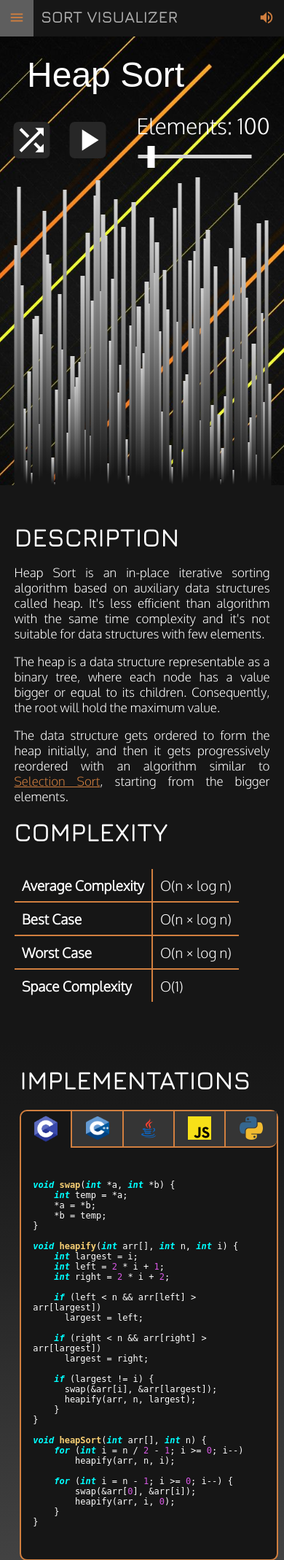
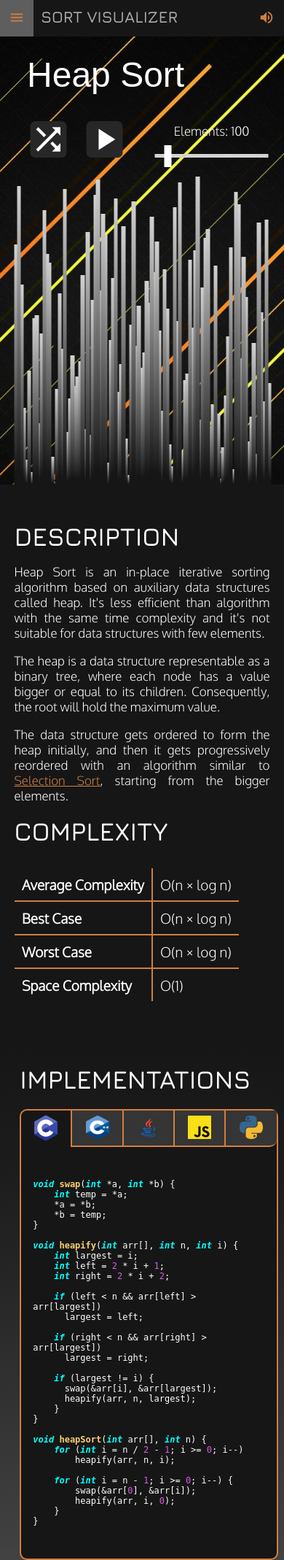
Before and after one commit to Myphz/sortvisualizer, a Flask app: page /heapsort/ in a window 390 px wide. Shown: the top 2138 px of the page at 73% size. Run offline with Flask 2, Linux system fonts and the light colour scheme; some libraries are stand-ins or nearby versions; some web fonts are replaced.

Commit message:
JS bugfixes

```diff
--- a/app.py
+++ b/app.py
@@ -14,7 +14,7 @@ limiter = Limiter(app, key_func=get_remote_address)
 TELEGRAM_KEY = os.environ.get("TELEGRAM_KEY")
 CHAT_ID = -1001520685235
 
-bot = Bot(TELEGRAM_KEY)
+# bot = Bot(TELEGRAM_KEY)
 
 @app.route("/")
 def home():
--- a/static/css/base_sort.css
+++ b/static/css/base_sort.css
@@ -38,13 +38,12 @@ body {
     -ms-transform: translateX(-50%);
     transform: translateX(-50%);
     width: 90%;
-    -webkit-touch-callout: none; /* iOS Safari */
-    -webkit-user-select: none; /* Safari */
-     -khtml-user-select: none; /* Konqueror HTML */
-       -moz-user-select: none; /* Old versions of Firefox */
-        -ms-user-select: none; /* Internet Explorer/Edge */
-            user-select: none; /* Non-prefixed version, currently
-                                  supported by Chrome, Edge, Opera and Firefox */
+    -webkit-touch-callout: none;
+    -webkit-user-select: none;
+     -khtml-user-select: none;
+       -moz-user-select: none;
+        -ms-user-select: none;
+            user-select: none;
 }
 
 .info {
@@ -67,33 +66,45 @@ body {
     color: white;
 }
 
+#elements-text {
+    display: float;
+    text-align: center;
+    font-size: 25px;
+}
+
+@media only screen and (max-width: 1100px) {
+    #elements-text {
+        font-size: 17px;
+    }
+}
+
 #slider {
-    -webkit-appearance: none;  /* Override default CSS styles */
+    -webkit-appearance: none;
     appearance: none;
     max-width: 450px;
     width: 40vw;
-    height: 5px; /* Specified height */
-    background: #d3d3d3; /* Grey background */
-    outline: none; /* Remove outline */
+    height: 5px;
+    background: #d3d3d3;
+    outline: none;
 }
 
 #slider::-webkit-slider-thumb {
-    -webkit-appearance: none; /* Override default look */
+    -webkit-appearance: none;
     appearance: none;
     border-radius: 0;
-    width: 10px; /* Set a specific slider handle width */
-    height: 30px; /* Slider handle height */
-    background: white; /* Green background */
-    cursor: pointer; /* Cursor on hover */
+    width: 10px;
+    height: 30px;
+    background: white;
+    cursor: pointer;
     transition: 0.2s;
 }
 
 #slider::-moz-range-thumb {
     border-radius: 0;
-    width: 10px; /* Set a specific slider handle width */
-    height: 30px; /* Slider handle height */
-    background: white; /* Green background */
-    cursor: pointer; /* Cursor on hover */
+    width: 10px;
+    height: 30px;
+    background: white;
+    cursor: pointer;
     transition: 0.2s;
 }
 
@@ -302,13 +313,12 @@ body {
 .menu-btns {
     width: 50%;
     height: 50px;
-    -webkit-touch-callout: none; /* iOS Safari */
-    -webkit-user-select: none; /* Safari */
-     -khtml-user-select: none; /* Konqueror HTML */
-       -moz-user-select: none; /* Old versions of Firefox */
-        -ms-user-select: none; /* Internet Explorer/Edge */
-            user-select: none; /* Non-prefixed version, currently
-                                  supported by Chrome, Edge, Opera and Firefox */
+    -webkit-touch-callout: none;
+    -webkit-user-select: none;
+     -khtml-user-select: none;
+       -moz-user-select: none;
+        -ms-user-select: none;
+            user-select: none;
 }
 
 @media only screen and (max-width: 1100px) {
--- a/templates/parents/base_custom.html
+++ b/templates/parents/base_custom.html
@@ -40,7 +40,7 @@
             <button class="sort-btns" id="shuffle-btn" onclick="shuffle()"><i class="material-icons">shuffle</i></button>
             <button class="sort-btns" id="run-btn" onclick="run()" disabled><i class="material-icons">play_arrow</i></button>
             <div class="slider-container">
-                <div style="display: float; text-align: center; font-size: 30px;">
+                <div id="elements-text">
                     Elements: <span id="slider-span">100</span><br>
                 </div>
                 <input type="range" value="100" min="10" max="1000" step="5" name="item-num" id="slider" oninput="sliderChange()">
--- a/templates/parents/base_sort.html
+++ b/templates/parents/base_sort.html
@@ -33,7 +33,7 @@
             <button class="sort-btns" id="shuffle-btn" onclick="shuffle()"><i class="material-icons">shuffle</i></button>
             <button class="sort-btns" id="run-btn" onclick="run()" disabled><i class="material-icons">play_arrow</i></button>
             <div class="slider-container">
-                <div style="display: float; text-align: center; font-size: 30px;">
+                <div id="elements-text">
                     Elements: <span id="slider-span">100</span><br>
                 </div>
                 <input type="range" value="100" min="10" max="1000" step="5" name="item-num" id="slider" oninput="sliderChange()">
```
